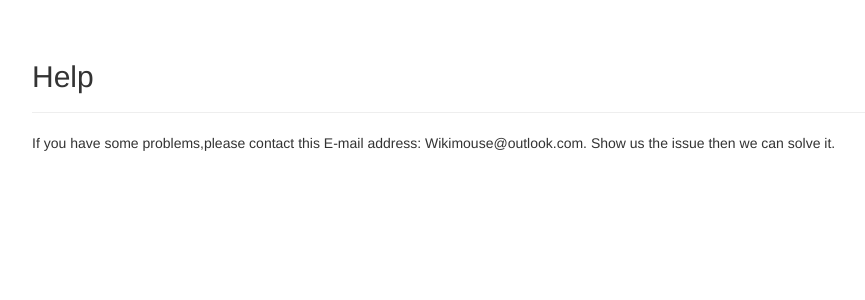
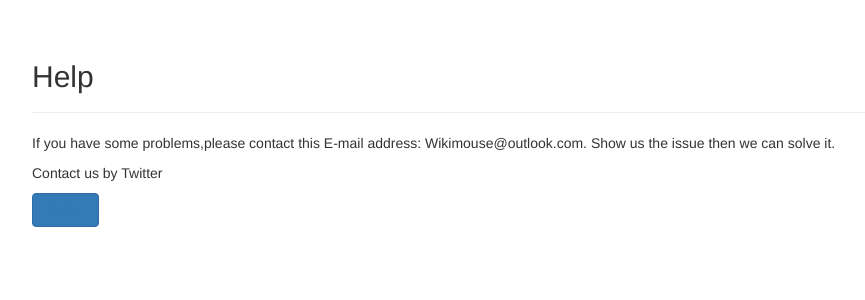
Before and after one commit to angelmouse-max/MouseBlog, a Django app: page /help/ in a window 1280 px wide. Shown: the part 51-351 px from the top of the page, without its empty margins (38-903 px from the left). Run offline with Django 3.2, Linux system fonts and the light colour scheme; some libraries are stand-ins or nearby versions.

Commit message:
htjhtjyht

```diff
--- a/MouseBlogs/templates/MouseBlogs/help.html
+++ b/MouseBlogs/templates/MouseBlogs/help.html
@@ -10,4 +10,6 @@
   Wikimouse@outlook.com.
       Show us the issue then we can solve it.
   </p>
+  <p>Contact us by Twitter</p>
+  <button type="button" class="btn btn-primary"><a href="https://twitter.com/home">Twitter</a></button>
 {% endblock content %}
```
